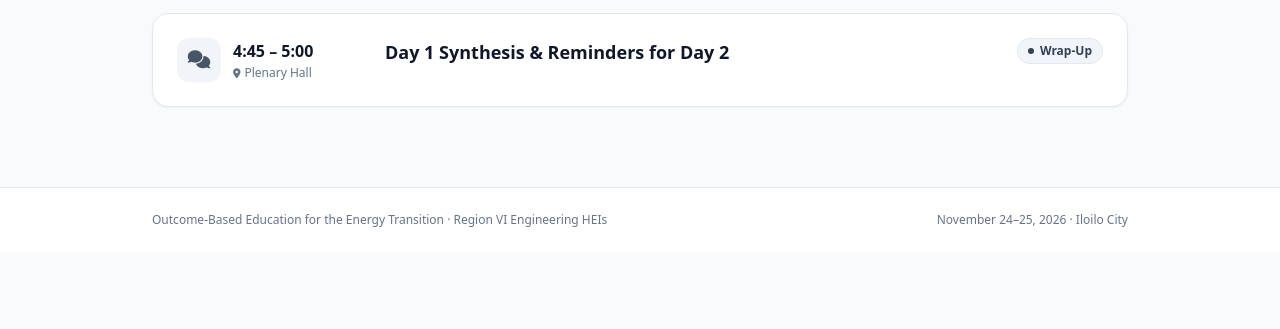
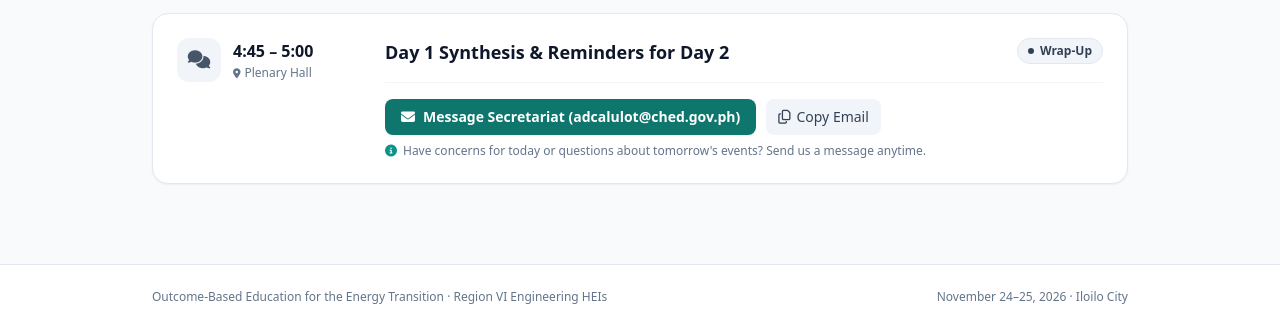
Before and after one commit to bcofalia/CHED-OPSD-OBE-Capacity-Building, a plain HTML site: page index.html in a window 1280 px wide. Shown: the part 1721-2050 px from the top of the page. Before the commit the page ends 1973 px from the top, so only its background shows below. Drawn offline with nearby package versions, Linux system fonts and the light colour scheme.

Commit message:
Implement email copy functionality in index.html
Added a function to copy email to clipboard and updated the contact email section with a copy button.

```diff
--- a/index.html
+++ b/index.html
@@ -142,6 +142,16 @@
       toast.classList.remove("hidden");
       clearTimeout(window._toastTimer);
       window._toastTimer = setTimeout(() => toast.classList.add("hidden"), 3200);
+    };
+
+    window.copyEmail = function (email) {
+      if (navigator.clipboard && navigator.clipboard.writeText) {
+        navigator.clipboard.writeText(email).then(() => {
+          showToast("Copied " + email);
+        });
+      } else {
+        showToast("Email: " + email);
+      }
     };
 
     const slideDecks = {
@@ -304,7 +314,8 @@
             tag: "Wrap-Up",
             tagColor: "bg-slate-100 text-slate-700 border-slate-200",
             icon: "fa-comments",
-            iconBg: "bg-slate-100 text-slate-600"
+            iconBg: "bg-slate-100 text-slate-600",
+            contactEmail: "adcalulot@ched.gov.ph"
           }
         ]
       },
@@ -454,6 +465,25 @@
             </button>
             ${templateBtn}
             ${submitBtn}
+          </div>`;
+      }
+
+      if (s.contactEmail) {
+        const mailSubject = encodeURIComponent("Concern / Question: Region VI OBE Workshop (Nov 24–25)");
+        actionsHtml += `
+          <div class="mt-4 pt-4 border-t border-slate-100 no-print">
+            <div class="flex flex-wrap items-center gap-2.5">
+              <a href="mailto:${s.contactEmail}?subject=${mailSubject}" class="inline-flex items-center gap-2 px-4 py-2 rounded-lg bg-teal-700 hover:bg-teal-800 text-white text-xs sm:text-sm font-semibold shadow-sm transition">
+                <i class="fa-solid fa-envelope"></i> Message Secretariat (${s.contactEmail})
+              </a>
+              <button onclick="copyEmail('${s.contactEmail}')" class="inline-flex items-center gap-1.5 px-3 py-2 rounded-lg bg-slate-100 hover:bg-slate-200 text-slate-700 text-xs sm:text-sm font-medium transition cursor-pointer">
+                <i class="fa-regular fa-copy"></i> Copy Email
+              </button>
+            </div>
+            <p class="mt-2 text-xs text-slate-500 flex items-center gap-1.5">
+              <i class="fa-solid fa-circle-info text-teal-600"></i>
+              <span>Have concerns for today or questions about tomorrow's events? Send us a message anytime.</span>
+            </p>
           </div>`;
       }
 
```
